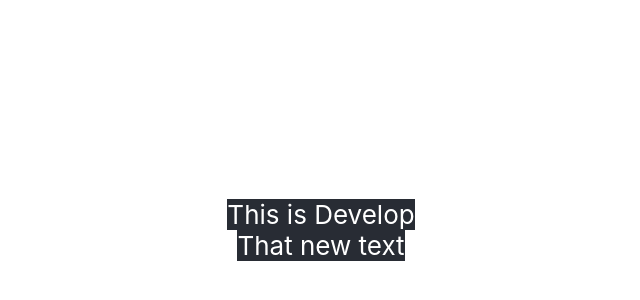
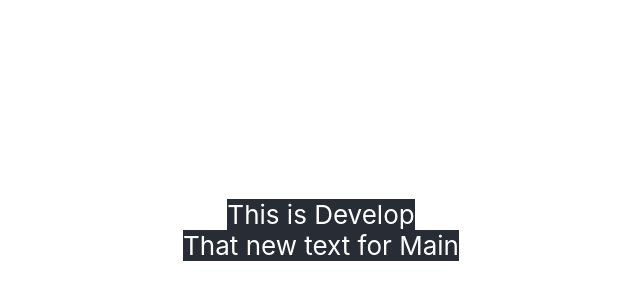
Before and after one commit to tanyavalko/Algorithms_DataStructures, a React (Create React App) app: page / in a window 1280 px wide. Shown: the part 170-470 px from the top of the page, without its empty margins (319-959 px from the left). Built offline with nearby package versions, Linux system fonts and the light colour scheme.

Commit message:
fix: new text for prod

```diff
--- a/src/App.tsx
+++ b/src/App.tsx
@@ -4,7 +4,7 @@ function App() {
   return (
     <div className="App">
       <header className="App-header">This is Develop</header>
-      <header className="App-header">That new text</header>
+      <header className="App-header">That new text for Main</header>
     </div>
   );
 }
```
